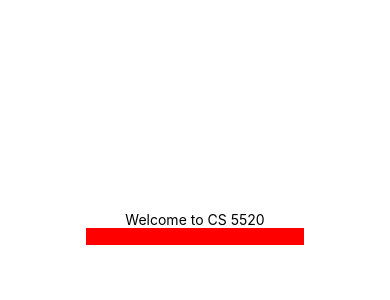
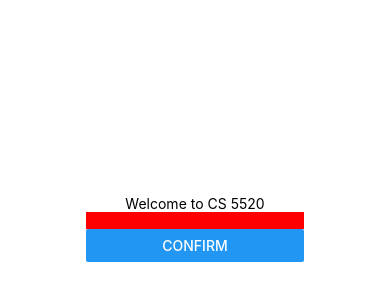
Before and after one commit to victorzwu/CS5520-Spring2023, a React Native app: screen / in a window 390 px wide. Shown: the part 194-494 px from the top of the page. Built offline with nearby package versions, Linux system fonts and the light colour scheme.

Commit message:
confirm button and reset text

```diff
--- a/components/Input.js
+++ b/components/Input.js
@@ -1,17 +1,25 @@
-import { View, Text, TextInput } from 'react-native'
-import React from 'react'
-import { useState } from 'react'
+import { View, Text, TextInput, Button } from "react-native";
+import React from "react";
+import { useState } from "react";
 
-export default function Input({textUpdateFunction}) {
-    const [text, setText] = useState('');
-    return (
-        <View>
-        <TextInput
-        style = {{backgroundColor: "red"}}
+export default function Input({ textUpdateFunction }) {
+  const [text, setText] = useState("");
+  return (
+    <View>
+      <TextInput
+        style={{ backgroundColor: "red" }}
         value={text}
         onChangeText={(changedText) => {
-            textUpdateFunction(changedText)
-            setText(changedText)}}/>
+          setText(changedText);
+        }}
+      />
+      <Button
+        title="Confirm"
+        onPress={() => {
+          textUpdateFunction(text);
+          setText("");
+        }}
+      />
     </View>
-  )
+  );
 }
```
